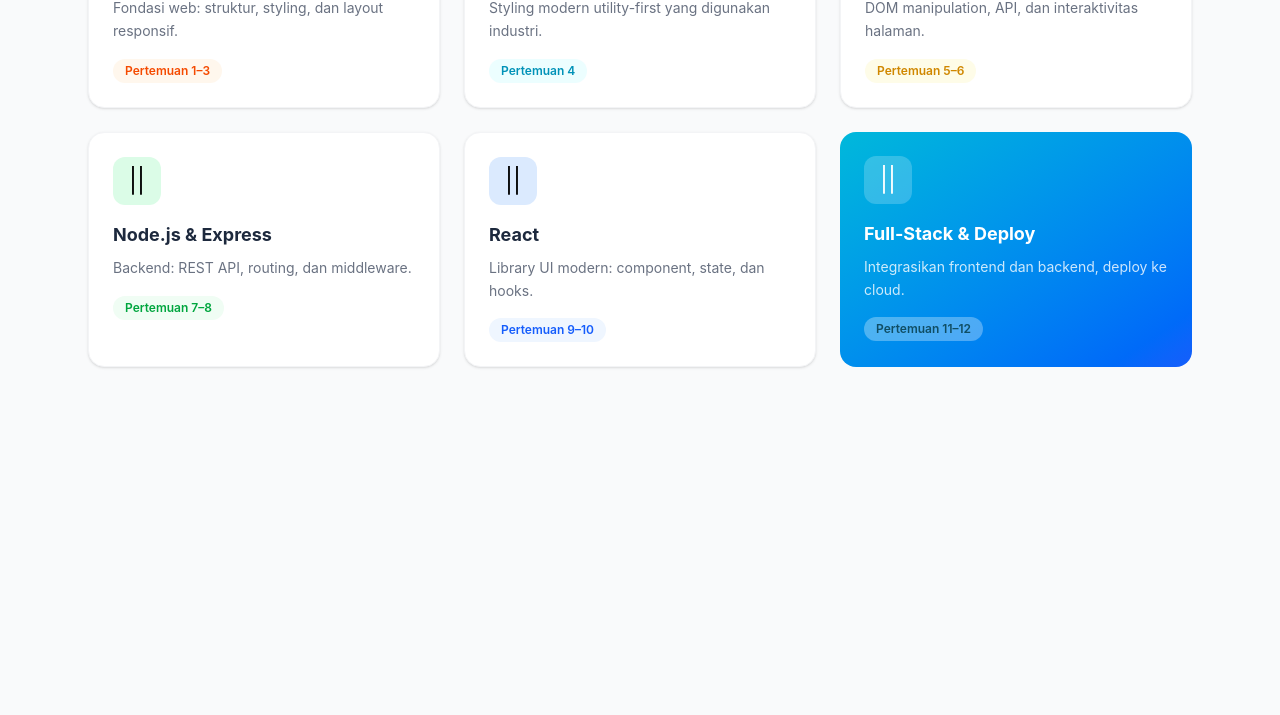
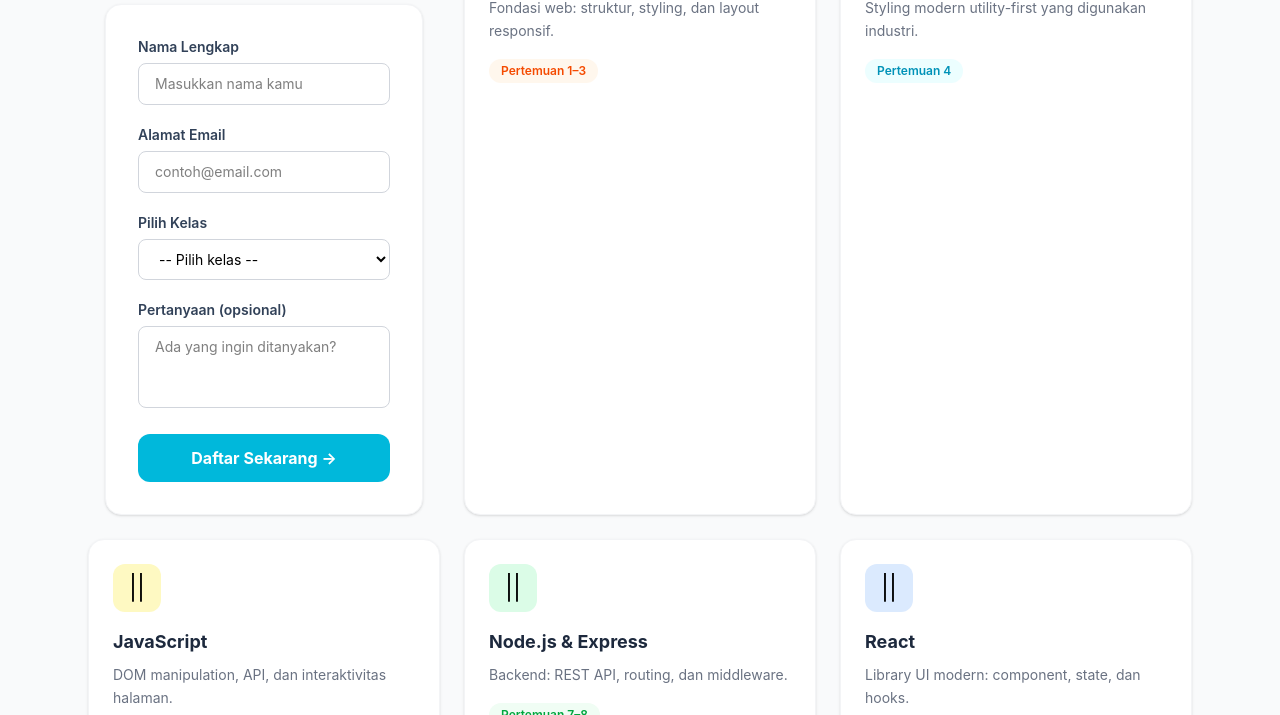
Before and after one commit to RandySalim-420/2025573010064_Workshop-Web-Dasar, a website built with Vite: page modul-5/index.html in a window 1280 px wide. Shown: the part 740-1455 px from the top of the page. Before the commit the page ends 1147 px from the top, so only its background shows below. Built offline with nearby package versions, Linux system fonts and the light colour scheme.

Commit message:
komponen form

```diff
--- a/modul-5/index.html
+++ b/modul-5/index.html
@@ -1,10 +1,12 @@
 <!doctype html>
 <html lang="id">
+
 <head>
     <meta charset="UTF-8" />
     <meta name="viewport" content="width=device-width, initial-scale=1.0" />
     <title>Tailwind CSS</title>
 </head>
+
 <body class="bg-gray-50 font-sans">
     <!-- Navbar Responsif -->
     <nav class="bg-slate-900 text-white px-6 py-4 sticky top-0 z-50">
@@ -52,8 +54,7 @@
                 </div>
             </div>
             <div class="flex-1 flex justify-center">
- <img src="https://picsum.photos/500/380"
- alt="Ilustrasi coding"
+                <img src="https://picsum.photos/500/380" alt="Ilustrasi coding"
                     class="rounded-2xl shadow-2xl w-full max-w-md">
             </div>
         </section>
@@ -67,10 +68,67 @@
             <!-- 1 kolom mobile, 2 kolom tablet, 3 kolom desktop -->
             <div class="grid grid-cols-1 md:grid-cols-2 lg:grid-cols-3 gap-6">
                 <!-- Kartu -->
+                <!-- Form Section — tambahkan setelah </section> kartu -->
+                <section class="mt-16 max-w-xl mx-auto">
+                    <h2 class="text-3xl font-bold text-slate-900 text-center mb-8">
+                        Daftar Sekarang
+                    </h2>
+                    <form class="bg-white rounded-2xl shadow-sm border border-gray-100 p-8
+ space-y-5">
+                        <!-- Input Group -->
+                        <div>
+                            <label class="block text-sm font-semibold text-slate-700 mb-1.5" for="nama">
+                                Nama Lengkap
+                            </label>
+                            <input id="nama" type="text" placeholder="Masukkan nama kamu" class="w-full px-4 py-2.5 border border-gray-300 rounded-lg text-sm
+ focus:outline-none focus:ring-2 focus:ring-cyan-500
+ focus:border-transparent transition">
+                        </div>
+                        <div>
+                            <label class="block text-sm font-semibold text-slate-700 mb-1.5" for="email">
+                                Alamat Email
+                            </label>
+                            <input id="email" type="email" placeholder="contoh@email.com" class="w-full px-4 py-2.5 border border-gray-300 rounded-lg text-sm
+ focus:outline-none focus:ring-2 focus:ring-cyan-500
+ focus:border-transparent transition">
+                        </div>
+                        <div>
+                            <label class="block text-sm font-semibold text-slate-700 mb-1.5" for="kelas">
+                                Pilih Kelas
+                            </label>
+                            <select id="kelas" class="w-full px-4 py-2.5 border border-gray-300 rounded-lg text-sm
+ bg-white focus:outline-none focus:ring-2 focus:ring-cyan-500
+ focus:border-transparent transition">
+                                <option value="">-- Pilih kelas --</option>
+                                <option>Kelas A — Senin/Rabu</option>
+                                <option>Kelas B — Selasa/Kamis</option>
+                            </select>
+                        </div>
+                        <div>
+                            <label class="block text-sm font-semibold text-slate-700 mb-1.5" for="pesan">
+                                Pertanyaan (opsional)
+                            </label>
+                            <textarea id="pesan" rows="3" placeholder="Ada yang ingin ditanyakan?" class="w-full px-4 py-2.5 border border-gray-300 rounded-lg text-sm
+ resize-none focus:outline-none focus:ring-2 focus:ring-cyan-500
+ focus:border-transparent transition"></textarea>
+                        </div>
+                        <button type="submit" class="w-full bg-cyan-500 hover:bg-cyan-600 active:bg-cyan-700
+ text-white font-bold py-3 rounded-xl transition-colors
+ focus:outline-none focus:ring-2 focus:ring-cyan-500
+ focus:ring-offset-2">
+                            Daftar Sekarang →
+                        </button>
+                    </form>
+                </section>
+
+</html>
 <div class="bg-white rounded-2xl p-6 shadow-sm border border-gray-100
  hover:shadow-lg hover:-translate-y-1 transition-all duration-300">
     <div class="w-12 h-12 bg-orange-100 rounded-xl flex items-center
  justify-center text-2xl mb-4"> || </div>
+
+
+
     <h3 class="text-lg font-bold text-slate-800 mb-2">HTML & CSS</h3>
     <p class="text-gray-500 text-sm leading-relaxed">
         Fondasi web: struktur, styling, dan layout responsif.
@@ -151,4 +209,5 @@
 </main>
 <script type="module" src="/src/main.js"></script>
 </body>
+
 </html>
```
Lines whose indentation alone changed are shown as unchanged.
